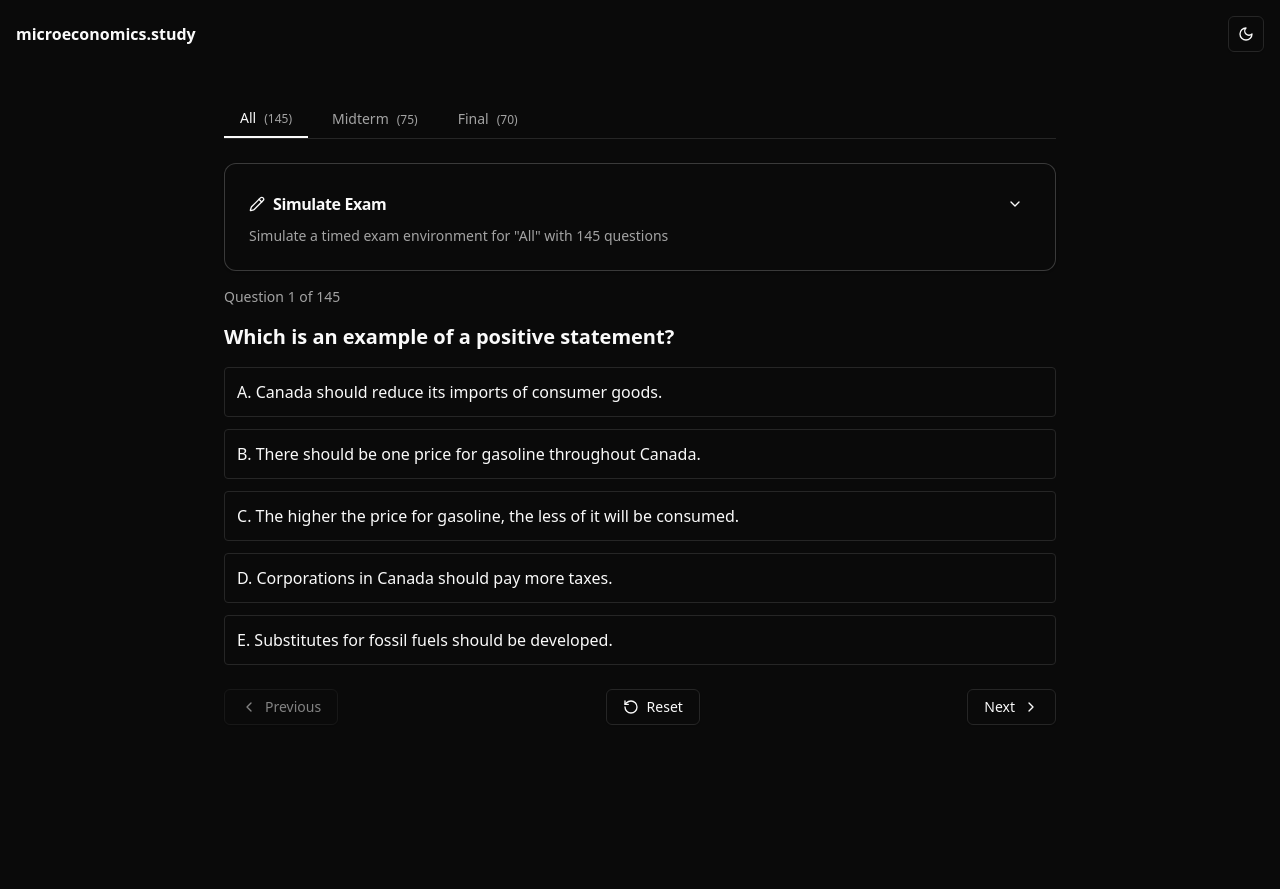
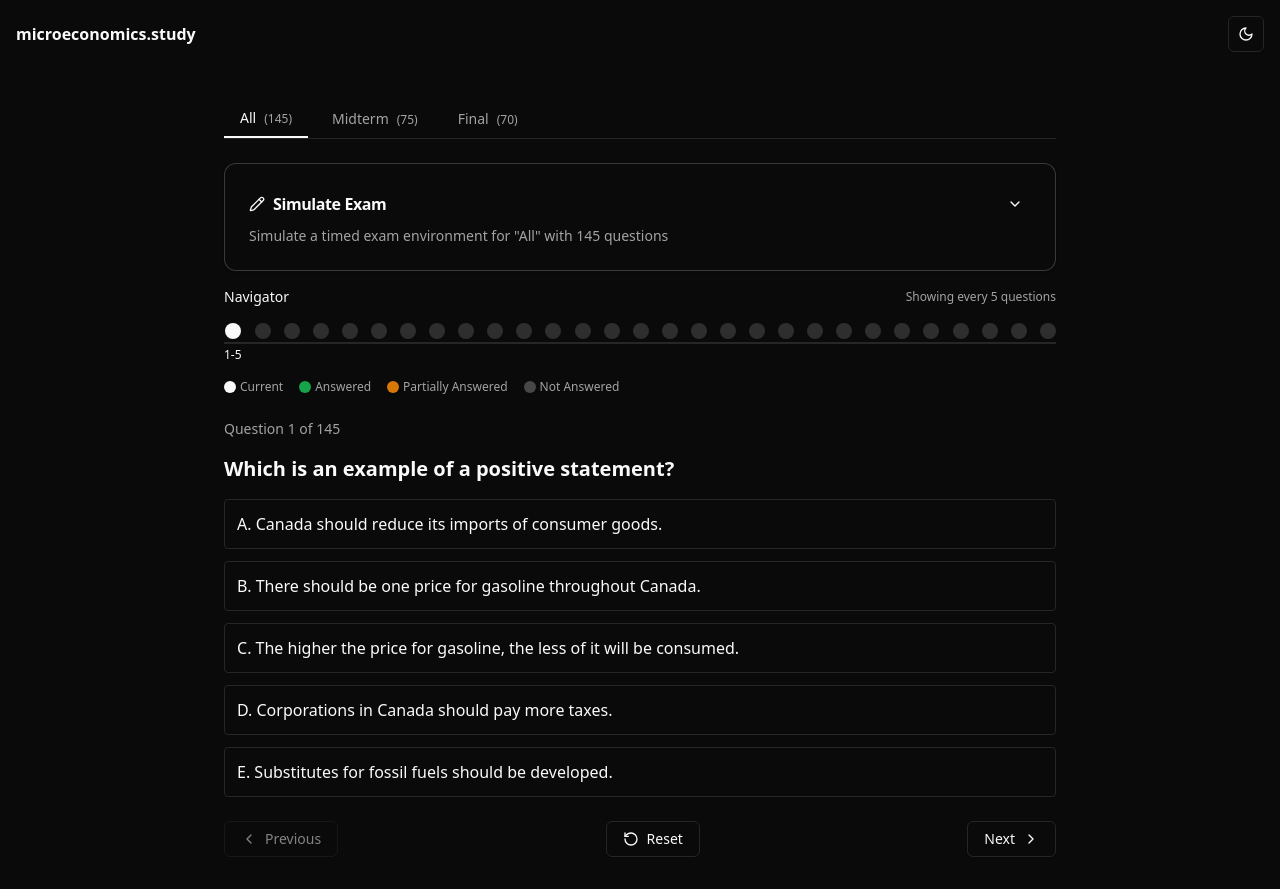
Before and after one commit to terror/microeconomics.study, a React (Vite) app: page / in a window 1280 px wide. Before the commit the page ends 800 px from the top, so only its background shows below. Built offline with nearby package versions, Linux system fonts and the light colour scheme.

Commit message:
Add question timeline for fast navigation

```diff
--- a/src/App.tsx
+++ b/src/App.tsx
@@ -1,11 +1,12 @@
 import { Button } from '@/components/ui/button';
-import { ChevronLeft, ChevronRight, RotateCcw } from 'lucide-react';
+import { ChevronLeft, ChevronRight, RotateCcw, XCircle } from 'lucide-react';
 
 import { CategoryTabs } from './components/category-tabs';
 import { ExamComplete } from './components/exam-complete';
 import { ExamSettings } from './components/exam-settings';
 import { FigureDisplay } from './components/figure-display';
 import { Layout } from './components/layout';
+import { QuestionTimeline } from './components/question-timeline';
 import { useQuiz } from './providers/quiz-provider';
 
 const App = () => {
@@ -44,6 +45,8 @@ const App = () => {
                 isActive={Boolean(quizState.examMode)}
                 onEnd={handleEndExam}
               />
+
+              {quizState.randomizedQuestions.length > 1 && <QuestionTimeline />}
 
               <div className='mb-4 flex items-center justify-between'>
                 <span className='text-sm text-muted-foreground'>
@@ -120,7 +123,11 @@ const App = () => {
                   onClick={quizState.examMode ? handleExamCancel : handleReset}
                   className='flex items-center'
                 >
-                  <RotateCcw className='h-4 w-4' />
+                  {quizState.examMode ? (
+                    <XCircle className='h-4 w-4' />
+                  ) : (
+                    <RotateCcw className='h-4 w-4' />
+                  )}
                   {quizState.examMode ? 'Cancel Exam' : 'Reset'}
                 </Button>
 
--- /dev/null
+++ b/src/components/question-timeline.tsx
@@ -0,0 +1,125 @@
+import { cn } from '@/lib/utils';
+import { useQuiz } from '@/providers/quiz-provider';
+
+export const QuestionTimeline = () => {
+  const { quizState, answeredQuestionsSet, handleQuestionClick } = useQuiz();
+
+  const questionsCount = quizState.randomizedQuestions.length;
+
+  const shouldGroup = questionsCount > 30;
+  const groupSize = shouldGroup ? Math.ceil(questionsCount / 30) : 1;
+
+  const questionNumbers = Array.from(
+    {
+      length: shouldGroup
+        ? Math.ceil(questionsCount / groupSize)
+        : questionsCount,
+    },
+    (_, i) => i * groupSize + 1
+  );
+
+  return (
+    <div className='mb-6'>
+      <div className='mb-2 flex items-center justify-between'>
+        <span className='text-sm font-medium'>Navigator</span>
+        {shouldGroup && (
+          <span className='text-xs text-muted-foreground'>
+            Showing every {groupSize} questions
+          </span>
+        )}
+      </div>
+
+      <div className='relative w-full overflow-x-scroll'>
+        <div className='absolute left-0 right-0 top-1/2 h-0.5 -translate-y-1/2 bg-muted' />
+
+        <div className='relative flex justify-between py-2'>
+          {questionNumbers.map((num) => {
+            const questionIndex = num - 1;
+
+            const isActive =
+              questionIndex === quizState.currentQuestion ||
+              (shouldGroup &&
+                quizState.currentQuestion >= questionIndex &&
+                quizState.currentQuestion < questionIndex + groupSize);
+
+            const isAnswered = shouldGroup
+              ? Array.from(
+                  { length: groupSize },
+                  (_, i) => questionIndex + i
+                ).some(
+                  (idx) => idx < questionsCount && answeredQuestionsSet.has(idx)
+                )
+              : answeredQuestionsSet.has(questionIndex);
+
+            const isFullyAnswered = shouldGroup
+              ? Array.from({ length: groupSize }, (_, i) => questionIndex + i)
+                  .filter((idx) => idx < questionsCount)
+                  .every((idx) => answeredQuestionsSet.has(idx))
+              : isAnswered;
+
+            return (
+              <button
+                key={num}
+                onClick={() => handleQuestionClick(questionIndex)}
+                disabled={quizState.examComplete} // Disable during exam review
+                className={cn(
+                  'flex flex-col items-center space-y-1 transition-opacity',
+                  !isActive && !isAnswered && 'opacity-60 hover:opacity-100'
+                )}
+              >
+                <div
+                  className={cn(
+                    'relative z-10 h-4 w-4 rounded-full',
+                    isActive
+                      ? 'bg-primary'
+                      : isFullyAnswered
+                        ? 'bg-green-500 dark:bg-green-600'
+                        : isAnswered
+                          ? 'bg-amber-500 dark:bg-amber-600'
+                          : 'bg-muted-foreground/40'
+                  )}
+                />
+
+                {isActive && (
+                  <span
+                    className={cn(
+                      'select-none pt-1 text-xs',
+                      isActive
+                        ? 'opacity-100'
+                        : 'opacity-0 group-hover:opacity-100'
+                    )}
+                  >
+                    {shouldGroup && num + groupSize - 1 <= questionsCount
+                      ? `${num}-${num + groupSize - 1}`
+                      : num}
+                  </span>
+                )}
+              </button>
+            );
+          })}
+        </div>
+      </div>
+
+      <div className='mt-2 flex items-center gap-4 text-xs text-muted-foreground'>
+        <div className='flex items-center gap-1'>
+          <div className='h-3 w-3 rounded-full bg-primary' />
+          <span>Current</span>
+        </div>
+        <div className='flex items-center gap-1'>
+          <div className='h-3 w-3 rounded-full bg-green-500 dark:bg-green-600' />
+          <span>Answered</span>
+        </div>
+        {shouldGroup && (
+          <div className='flex items-center gap-1'>
+            <div className='h-3 w-3 rounded-full bg-amber-500 dark:bg-amber-600' />
+            <span>Partially Answered</span>
+          </div>
+        )}
+        <div className='flex items-center gap-1'>
+          <div className='h-3 w-3 rounded-full bg-muted-foreground/40' />
+          <span>Not Answered</span>
+        </div>
+      </div>
+    </div>
+  );
+};
--- a/src/index.css
+++ b/src/index.css
@@ -66,3 +66,21 @@
     @apply bg-background text-foreground;
   }
 }
+
+::-webkit-scrollbar {
+  width: 3px;
+}
+
+::-webkit-scrollbar-track {
+  background: transparent;
+}
+
+::-webkit-scrollbar-thumb {
+  background-color: rgb(182, 182, 182);
+  border-radius: 20px;
+  border: transparent;
+}
+
+::-webkit-scrollbar:horizontal {
+  display: none;
+}
--- a/src/providers/quiz-provider.tsx
+++ b/src/providers/quiz-provider.tsx
@@ -28,6 +28,7 @@ interface QuizProviderState {
   handleExamCancel: () => void;
   handleNextQuestion: () => void;
   handlePrevQuestion: () => void;
+  handleQuestionClick: (questionIndex: number) => void;
   handleReset: () => void;
   handleStartExam: (duration: number) => void;
 }
@@ -273,6 +274,23 @@ export const QuizProvider = ({ children }: { children: React.ReactNode }) => {
     });
   };
 
+  const handleQuestionClick = (questionIndex: number) => {
+    if (
+      questionIndex >= 0 &&
+      questionIndex < quizState.randomizedQuestions.length
+    ) {
+      const wasAnswered = answeredQuestionsSet.has(questionIndex);
+
+      updateQuizState({
+        currentQuestion: questionIndex,
+        selectedAnswer: wasAnswered
+          ? quizState.userAnswers[questionIndex]
+          : null,
+        showFeedback: wasAnswered && !quizState.examMode,
+      });
+    }
+  };
+
   const totalAnswered = Object.keys(quizState.userAnswers).length;
 
   const examPercentage = Math.round(
@@ -301,6 +319,7 @@ export const QuizProvider = ({ children }: { children: React.ReactNode }) => {
     handleExamCancel,
     handleNextQuestion,
     handlePrevQuestion,
+    handleQuestionClick,
     handleReset,
     handleStartExam,
   };
```
Also changed, not shown: 1 other file (tests, documents, lock files or other folders).
